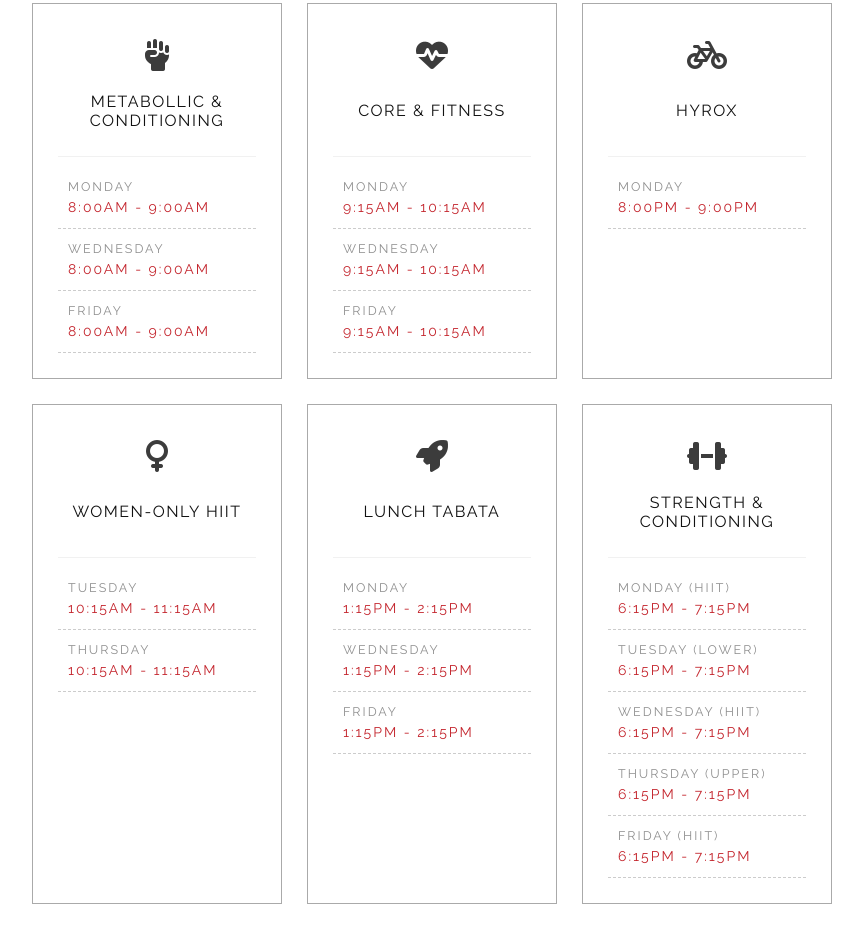
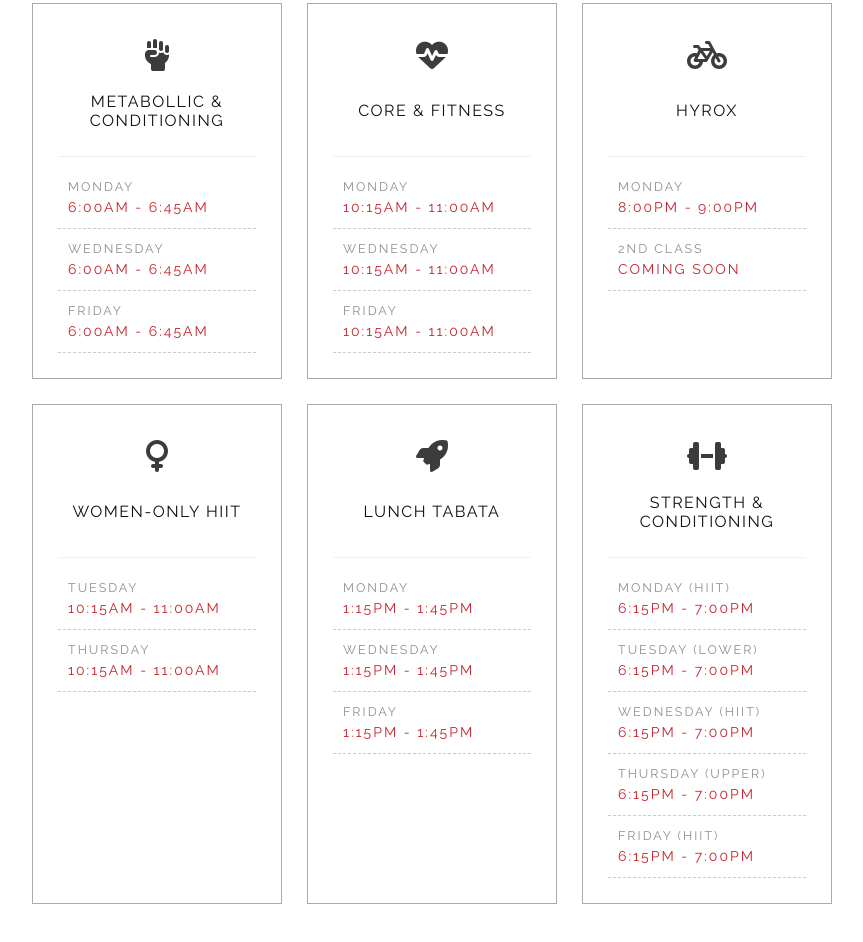
Before and after one commit to Ryael/oxigenhq, a plain HTML site: page schedule.html in a window 1280 px wide. Shown: the part 498-1440 px from the top of the page, without its empty margins (208-1071 px from the left). Drawn offline with Linux system fonts and the light colour scheme.

Commit message:
Update class times.

```diff
--- a/schedule.html
+++ b/schedule.html
@@ -151,19 +151,19 @@
               <li>
                 <span class="class-day">Monday</span>
                 <br />
-                <span class="class-time">8:00am - 9:00am</span>
+                <span class="class-time">6:00am - 6:45am</span>
                 </a>
               </li>
               <li>
                 <span class="class-day">Wednesday</span>
                 <br />
-                <span class="class-time">8:00am - 9:00am</span>
+                <span class="class-time">6:00am - 6:45am</span>
                 </a>
               </li>
               <li>
                 <span class="class-day">Friday</span>
                 <br />
-                <span class="class-time">8:00am - 9:00am</span>
+                <span class="class-time">6:00am - 6:45am</span>
                 </a>
               </li>
             </ul>
@@ -184,17 +184,17 @@
               <li>
                 <span class="class-day">Monday</span>
                 <br />
-                <span class="class-time">9:15am - 10:15am</span>
+                <span class="class-time">10:15am - 11:00am</span>
               </li>
               <li>
                 <span class="class-day">Wednesday</span>
                 <br />
-                <span class="class-time">9:15am - 10:15am</span>
+                <span class="class-time">10:15am - 11:00am</span>
               </li>
               <li>
                 <span class="class-day">Friday</span>
                 <br />
-                <span class="class-time">9:15am - 10:15am</span>
+                <span class="class-time">10:15am - 11:00am</span>
               </li>
             </ul>
           </li>
@@ -216,12 +216,17 @@
                 <br />
                 <span class="class-time">8:00PM - 9:00PM</span>
               </li>
+              <li>
+                <span class="class-day">2nd Class</span>
+                <br />
+                <span class="class-time">Coming Soon</span>
+              </li>
             </ul>
           </li>
         </div>
         <!-- End Hyrox -->
 
-        <!-- End Women-Only HIIT -->
+        <!-- Women-Only HIIT -->
         <div class="class">
           <div class="font-icon">
             <i class="fa-solid fa-venus" aria-hidden="true"></i>
@@ -234,12 +239,12 @@
               <li>
               <span class="class-day">Tuesday</span>
               <br />
-              <span class="class-time">10:15am - 11:15am</span>
+              <span class="class-time">10:15am - 11:00am</span>
               </li>
               <li>
               <span class="class-day">Thursday</span>
               <br />
-              <span class="class-time">10:15am - 11:15am</span>
+              <span class="class-time">10:15am - 11:00am</span>
               </li>
             </ul>
           </li>
@@ -259,17 +264,17 @@
               <li>
                 <span class="class-day">Monday</span>
                 <br />
-                <span class="class-time">1:15PM - 2:15PM</span>
+                <span class="class-time">1:15PM - 1:45PM</span>
               </li>
               <li>
                 <span class="class-day">Wednesday</span>
                 <br />
-                <span class="class-time">1:15PM - 2:15PM</span>
+                <span class="class-time">1:15PM - 1:45PM</span>
               </li>
               <li>
                 <span class="class-day">Friday</span>
                 <br />
-                <span class="class-time">1:15PM - 2:15PM</span>
+                <span class="class-time">1:15PM - 1:45PM</span>
               </li>
             </ul>
           </li>
@@ -289,27 +294,27 @@
               <li>
                 <span class="class-day">Monday (HIIT)</span>
                 <br />
-                <span class="class-time">6:15pm - 7:15pm</span>
+                <span class="class-time">6:15pm - 7:00pm</span>
               </li>
               <li>
                 <span class="class-day">Tuesday (Lower)</span>
                 <br />
-                <span class="class-time">6:15pm - 7:15pm</span>
+                <span class="class-time">6:15pm - 7:00pm</span>
               </li>
               <li>
                 <span class="class-day">Wednesday (HIIT)</span>
                 <br />
-                <span class="class-time">6:15pm - 7:15pm</span>
+                <span class="class-time">6:15pm - 7:00pm</span>
               </li>
               <li>
                 <span class="class-day">Thursday (Upper)</span>
                 <br />
-                <span class="class-time">6:15pm - 7:15pm</span>
+                <span class="class-time">6:15pm - 7:00pm</span>
               </li>
               <li>
                 <span class="class-day">Friday (HIIT)</span>
                 <br />
-                <span class="class-time">6:15pm - 7:15pm</span>
+                <span class="class-time">6:15pm - 7:00pm</span>
               </li>
             </ul>
         </div>
```
